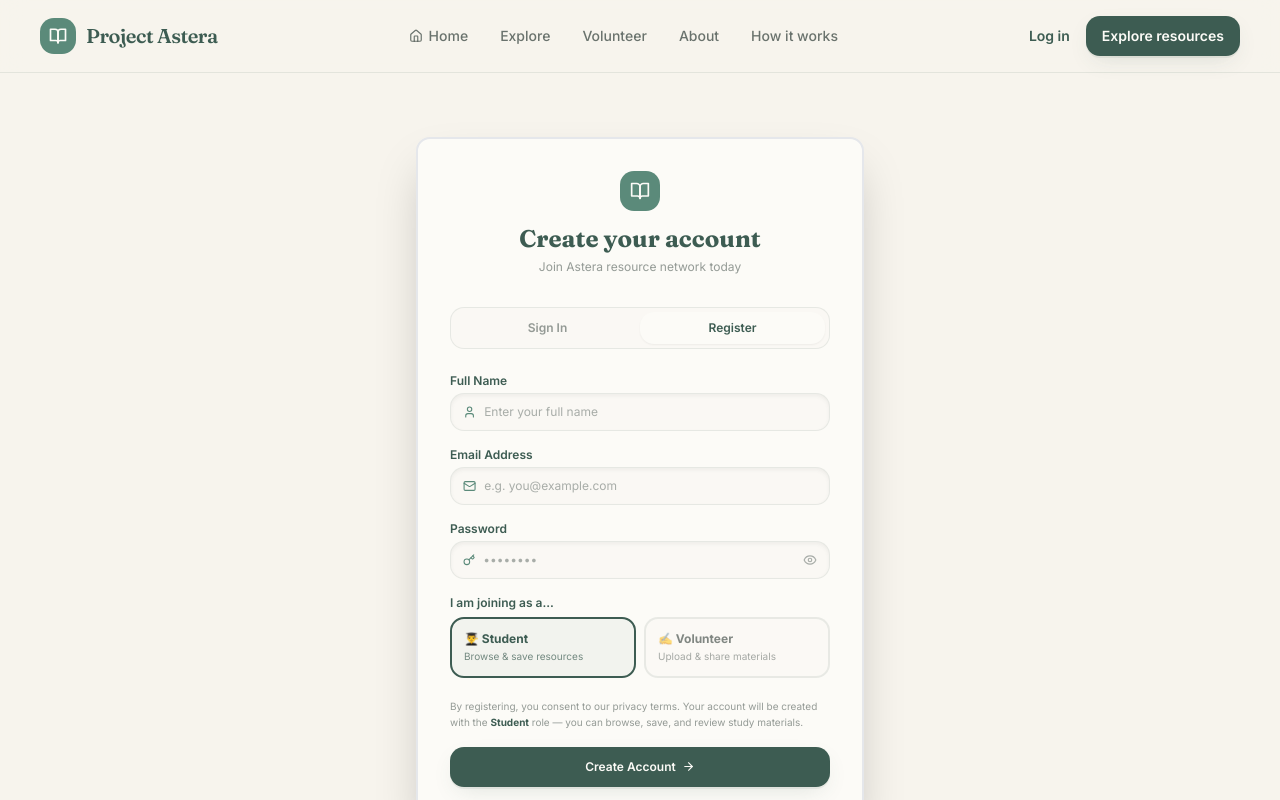
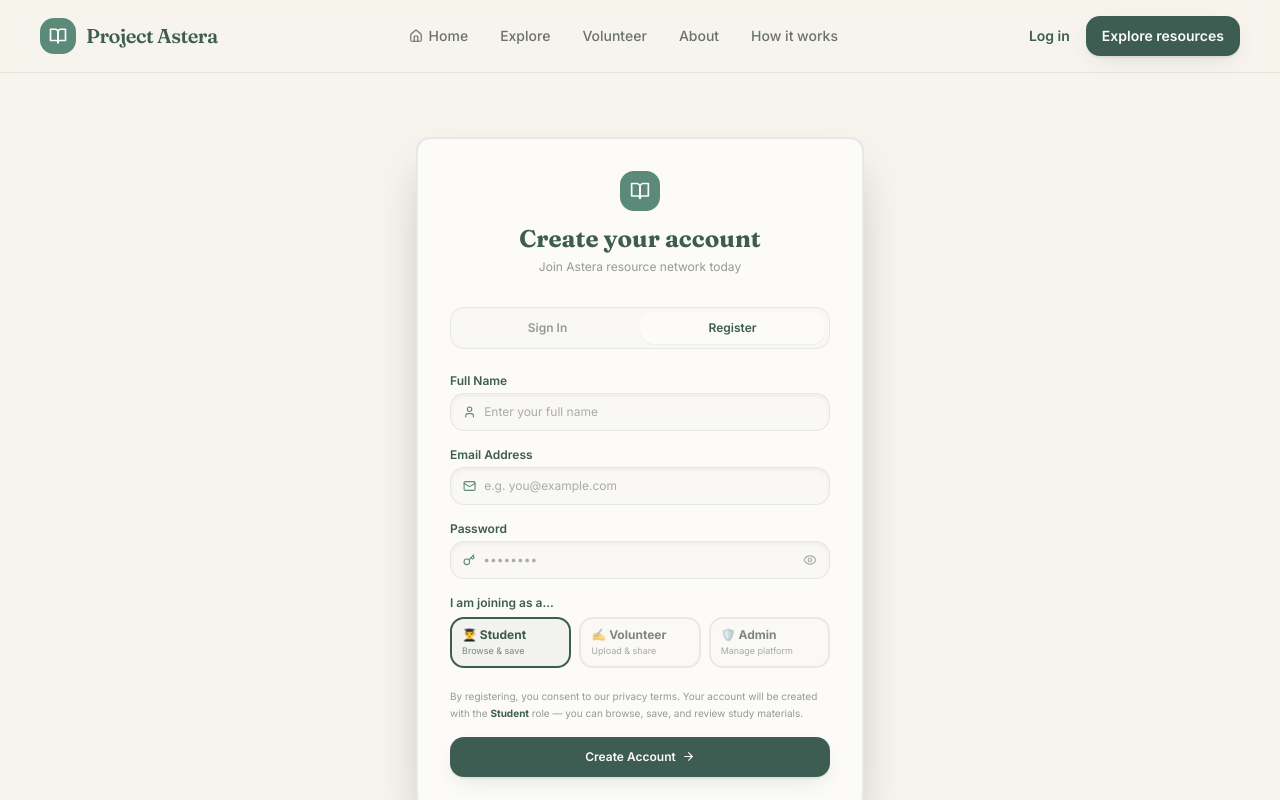
Before and after one commit to ElleBabaran/Project-Asteria, a Next.js app: page /login in a window 1280 px wide. Both pictures are taken after a click on the button "Register". Shown: the top 800 px of the page. Built offline with nearby package versions, Linux system fonts and the light colour scheme.

Commit message:
Add Admin role to registration and support adminRole in DB

```diff
--- a/src/app/api/auth/login/route.ts
+++ b/src/app/api/auth/login/route.ts
@@ -44,6 +44,7 @@ export async function POST(req: NextRequest) {
         name: user.name,
         email: user.email,
         role: roleMap[user.role] ?? "student",
+        adminRole: user.adminRole,
       },
     });
   } catch (error) {
--- a/src/app/api/auth/register/route.ts
+++ b/src/app/api/auth/register/route.ts
@@ -7,7 +7,7 @@ export const dynamic = "force-dynamic";
 // POST /api/auth/register
 export async function POST(req: NextRequest) {
   try {
-    const { name, email, password, role } = await req.json();
+    const { name, email, password, role, adminRole } = await req.json();
 
     if (!name || !email || !password || !role) {
       return NextResponse.json({ error: "All fields are required." }, { status: 400 });
@@ -44,12 +44,13 @@ export async function POST(req: NextRequest) {
         email,
         password: hashedPassword,
         role: roleMap[role] ?? "STUDENT",
+        adminRole: role === "admin" ? adminRole : null,
       },
     });
 
     return NextResponse.json({
       success: true,
-      user: { id: user.id, name: user.name, email: user.email, role: user.role },
+      user: { id: user.id, name: user.name, email: user.email, role: user.role, adminRole: user.adminRole },
     }, { status: 201 });
   } catch (error) {
     console.error("[POST /api/auth/register]", error);
--- a/src/app/login/page.tsx
+++ b/src/app/login/page.tsx
@@ -31,7 +31,8 @@ export default function LoginPage() {
   const [name, setName] = useState("");
   const [email, setEmail] = useState("");
   const [password, setPassword] = useState("");
-  const [role, setRole] = useState<"student" | "volunteer">("student");
+  const [role, setRole] = useState<"student" | "volunteer" | "admin">("student");
+  const [adminSubRole, setAdminSubRole] = useState<"general" | "tech" | "staff">("general");
   const [showPassword, setShowPassword] = useState(false);
   const [isLoading, setIsLoading] = useState(false);
   const [error, setError] = useState("");
@@ -41,6 +42,7 @@ export default function LoginPage() {
     name: string;
     email: string;
     role: "student" | "volunteer" | "admin";
+    adminRole?: "general" | "tech" | "staff";
   } | null>(null);
 
   const strength = getPasswordStrength(password);
@@ -78,8 +80,8 @@ export default function LoginPage() {
           ? data.user.role.toLowerCase()
           : "student") as "student" | "volunteer" | "admin";
 
-        // Login to local context with role from DB
-        login(data.user.id, data.user.name, data.user.email, normalizedRole);
+        // Login to local context with role from DB and adminRole if present
+        login(data.user.id, data.user.name, data.user.email, normalizedRole, data.user.adminRole);
         setIsLoading(false);
         router.push(`/dashboard/${normalizedRole}`);
       } else {
@@ -98,7 +100,13 @@ export default function LoginPage() {
         const res = await fetch("/api/auth/register", {
           method: "POST",
           headers: { "Content-Type": "application/json" },
-          body: JSON.stringify({ name, email, password, role }),
+          body: JSON.stringify({
+            name,
+            email,
+            password,
+            role,
+            adminRole: role === "admin" ? adminSubRole : undefined,
+          }),
         });
 
         const data = await res.json();
@@ -115,6 +123,7 @@ export default function LoginPage() {
           role: (typeof data.user.role === "string"
             ? data.user.role.toLowerCase()
             : "student") as "student" | "volunteer" | "admin",
+          adminRole: data.user.adminRole,
         });
 
         // Show verification notice (mock - real email requires Resend/Nodemailer)
@@ -135,13 +144,14 @@ export default function LoginPage() {
       return;
     }
 
-    login(pendingUser.id, pendingUser.name, pendingUser.email, pendingUser.role);
+    login(pendingUser.id, pendingUser.name, pendingUser.email, pendingUser.role, pendingUser.adminRole);
     setIsLoading(false);
     router.push(`/dashboard/${pendingUser.role}`);
     setEmail("");
     setName("");
     setPassword("");
     setRole("student");
+    setAdminSubRole("general");
     setPendingUser(null);
   };
 
@@ -150,6 +160,7 @@ export default function LoginPage() {
     setError("");
     setPassword("");
     setRole("student");
+    setAdminSubRole("general");
   };
 
   return (
@@ -290,35 +301,75 @@ export default function LoginPage() {
 
             {/* Role Selector - Register only */}
             {!isLoginTab && (
+              <div className="space-y-3">
                 <div className="space-y-1.5">
                   <label className="text-xs font-semibold text-sage-dark block">I am joining as a...</label>
-                <div className="grid grid-cols-2 gap-2">
+                  <div className="grid grid-cols-3 gap-2">
                     {[
-                    { id: "student", label: "👨‍🎓 Student", desc: "Browse & save resources" },
-                    { id: "volunteer", label: "✍️ Volunteer", desc: "Upload & share materials" },
+                      { id: "student", label: "👨‍🎓 Student", desc: "Browse & save" },
+                      { id: "volunteer", label: "✍️ Volunteer", desc: "Upload & share" },
+                      { id: "admin", label: "🛡️ Admin", desc: "Manage platform" },
                     ].map((item) => (
                       <button
                         key={item.id}
                         type="button"
                         onClick={() => setRole(item.id as any)}
-                      className={`flex flex-col items-start p-3 rounded-card border-2 text-left transition-all ${
+                        className={`flex flex-col items-start p-2.5 rounded-card border-2 text-left transition-all ${
                           role === item.id
                             ? "border-sage-dark bg-sage-dark/5 text-sage-dark"
                             : "border-sage-dark/10 bg-cream/20 text-ink/60 hover:border-sage-dark/30"
                         }`}
                       >
-                      <span className="text-xs font-bold">{item.label}</span>
-                      <span className="text-[10px] mt-0.5 opacity-70">{item.desc}</span>
+                        <span className="text-xs font-bold leading-none">{item.label}</span>
+                        <span className="text-[9px] mt-1 opacity-70 leading-tight">{item.desc}</span>
                       </button>
                     ))}
                   </div>
+                </div>
+
+                {/* Admin Sub-Role Selector (conditional) */}
+                {role === "admin" && (
+                  <div className="space-y-1.5 animate-fadeIn p-3 rounded-card bg-sage-dark/5 border border-sage-dark/10">
+                    <label className="text-xs font-semibold text-sage-dark block">Admin Permission Level</label>
+                    <div className="grid grid-cols-3 gap-2">
+                      {[
+                        { id: "general", label: "General", desc: "Partners, volunteers" },
+                        { id: "tech", label: "Tech", desc: "Support tickets" },
+                        { id: "staff", label: "Staff", desc: "Participants only" },
+                      ].map((item) => (
+                        <button
+                          key={item.id}
+                          type="button"
+                          onClick={() => setAdminSubRole(item.id as any)}
+                          className={`flex flex-col items-start p-2 rounded-card border-2 text-left transition-all ${
+                            adminSubRole === item.id
+                              ? "border-sage-dark bg-paper text-sage-dark"
+                              : "border-sage-dark/10 bg-cream/20 text-ink/60 hover:border-sage-dark/30"
+                          }`}
+                        >
+                          <span className="text-[10px] font-bold leading-none">{item.label}</span>
+                          <span className="text-[8px] mt-0.5 opacity-70 leading-tight">{item.desc}</span>
+                        </button>
+                      ))}
+                    </div>
+                  </div>
+                )}
               </div>
             )}
 
             {/* Terms Consent - Register only */}
             {!isLoginTab && (
               <p className="text-[10px] text-ink/50 leading-relaxed pt-1">
-                By registering, you consent to our privacy terms. Your account will be created with the <strong className="text-sage-dark">{role === "volunteer" ? "Volunteer" : "Student"}</strong> role — {role === "volunteer" ? "you can upload and manage study materials." : "you can browse, save, and review study materials."}
+                By registering, you consent to our privacy terms. Your account will be created with the{" "}
+                <strong className="text-sage-dark">
+                  {role === "volunteer" ? "Volunteer" : role === "admin" ? `${adminSubRole.toUpperCase()} ADMIN` : "Student"}
+                </strong>{" "}
+                role —{" "}
+                {role === "volunteer"
+                  ? "you can upload and manage study materials."
+                  : role === "admin"
+                  ? `you will manage the platform with ${adminSubRole} admin privileges.`
+                  : "you can browse, save, and review study materials."}
               </p>
             )}
 
```
Also changed, not shown: 1 other file (tests, documents, lock files or other folders). Lines whose indentation alone changed are shown as unchanged.
